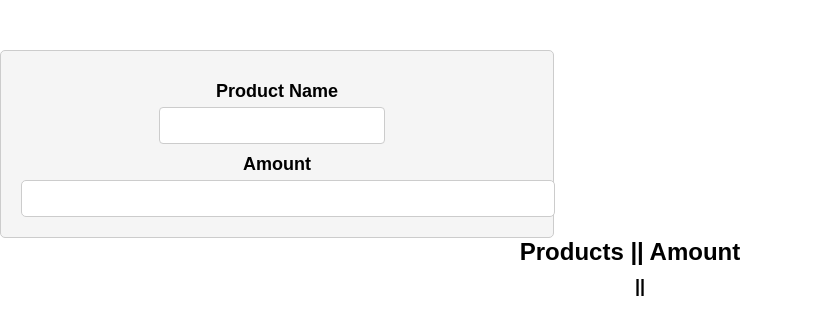
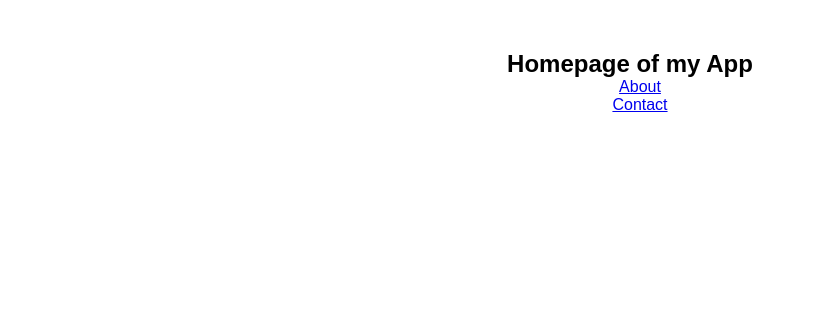
Before and after one commit to aamuhammadi/academy-practice-app, a React (Create React App) app: page / in a window 1280 px wide. Shown: the top 334 px of the page, without its empty margins (0-815 px from the left). Built offline with nearby package versions, Linux system fonts and the light colour scheme.

Commit message:
Class 26

```diff
--- a/package.json
+++ b/package.json
@@ -10,6 +10,7 @@
     "react": "^18.2.0",
     "react-confetti": "^6.1.0",
     "react-dom": "^18.2.0",
+    "react-router-dom": "^6.15.0",
     "react-scripts": "5.0.1",
     "tailwindcss": "^3.3.2",
     "web-vitals": "^2.1.4"
--- a/src/App.js
+++ b/src/App.js
@@ -1,44 +1,22 @@
-import React, { useState } from "react";
+import React from "react";
 import "./App.css";
+import { BrowserRouter, Route, Routes } from "react-router-dom";
+import Home from "./Pages/Home";
+import About from "./Pages/About";
+import Contact from "./Pages/Contact";
+import PageNotFound from "./Pages/PageNotFound";
 
 function App() {
-  const [name, setName] = useState("");
-  const [amount, setAmount] = useState("");
-
-  // const nameInput = (e) => {
-  //   setName(e.target.value);
-  // };
-
-  // const amountInput = (e) => {
-  //   setAmount(e.target.value);
-  // };
-
-  const inputHandler = (type, basharat) => {
-    if (type === "product") {
-      setName(basharat);
-    } else {
-      setAmount(basharat);
-    }
-  };
-
   return (
     <div className="App">
-      <form>
-        <h2>Product Name</h2>
-        <input
-          type="text"
-          onChange={(e) => inputHandler("product", e.target.value)}
-        />
-        <h2>Amount</h2>
-        <input
-          type="number"
-          onChange={(e) => inputHandler("amount", e.target.value)}
-        />
-      </form>
-      <h1>Products || Amount</h1>
-      <h2>
-        {name} || {amount}
-      </h2>
+      <BrowserRouter>
+        <Routes>
+          <Route path="/" element={<Home />} />
+          <Route path="/about" element={<About />} />
+          <Route path="/contact" element={<Contact />} />
+          <Route path="*" element={<PageNotFound />} />
+        </Routes>
+      </BrowserRouter>
     </div>
   );
 }
--- /dev/null
+++ b/src/Pages/About.js
@@ -0,0 +1,14 @@
+import React from "react";
+import { Link } from "react-router-dom";
+
+function About() {
+  return (
+    <div>
+      <h1>About Us Page</h1>
+      <Link to="/">Home</Link>
+      <Link to="/contct">Contact</Link>
+    </div>
+  );
+}
+
+export default About;
--- /dev/null
+++ b/src/Pages/Contact.js
@@ -0,0 +1,14 @@
+import React from "react";
+import { Link } from "react-router-dom";
+
+function Contact() {
+  return (
+    <div>
+      <h1>Contact Us Page</h1>
+      <Link to="/">Home</Link>
+      <Link to="/about">About</Link>
+    </div>
+  );
+}
+
+export default Contact;
--- /dev/null
+++ b/src/Pages/Home.js
@@ -0,0 +1,18 @@
+import React from "react";
+import { Link } from "react-router-dom";
+
+function Home() {
+  return (
+    <div>
+      <h1>Homepage of my App</h1>
+      <div>
+        <Link to="/about">About</Link>
+      </div>
+      <div>
+        <Link to="/contact">Contact</Link>
+      </div>
+    </div>
+  );
+}
+
+export default Home;
--- /dev/null
+++ b/src/Pages/PageNotFound.js
@@ -0,0 +1,13 @@
+import React from "react";
+import { Link } from "react-router-dom";
+
+function PageNotFound() {
+  return (
+    <div>
+      <h1>Page Not Found</h1>
+      <Link to="/">Home Page</Link>
+    </div>
+  );
+}
+
+export default PageNotFound;
```
Also changed, not shown: src/Components/StateAndForm/StateAndForm.js (added, +60 -0 lines), 1 other file (tests, documents, lock files or other folders).
